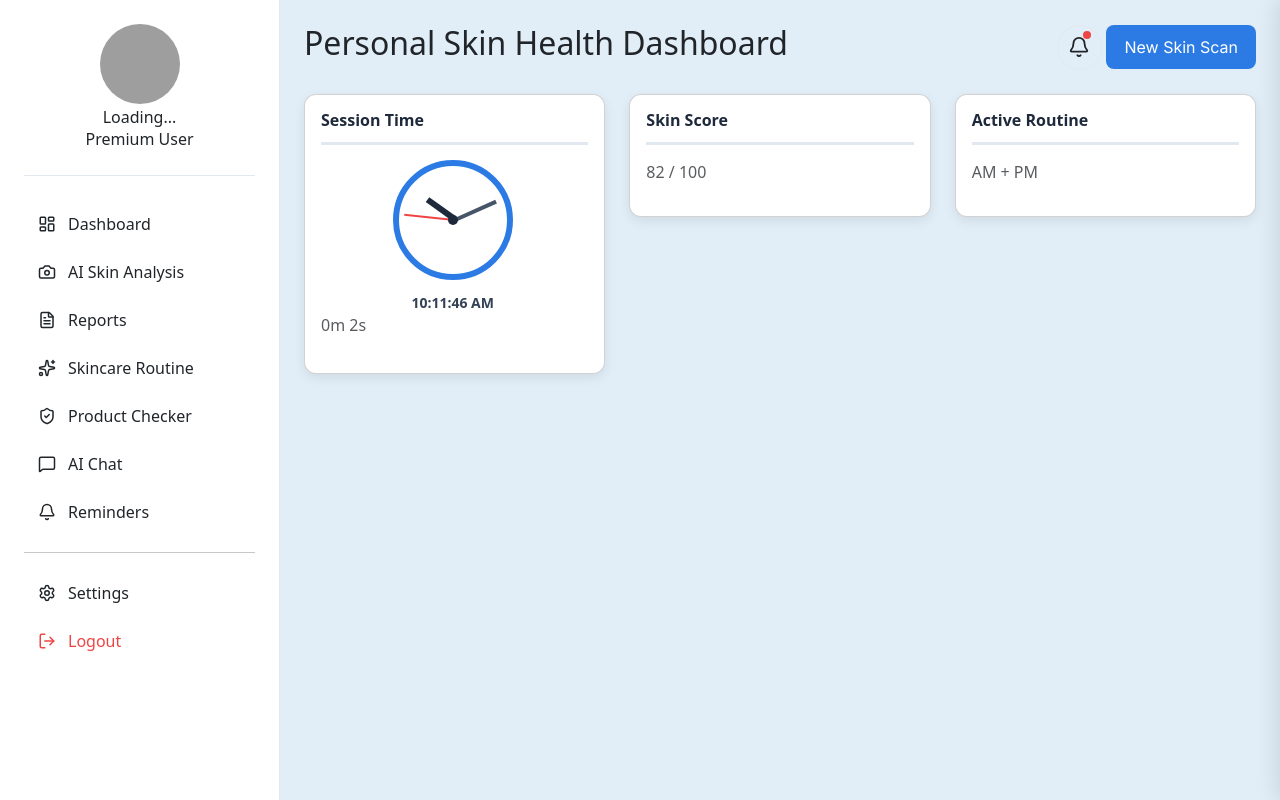
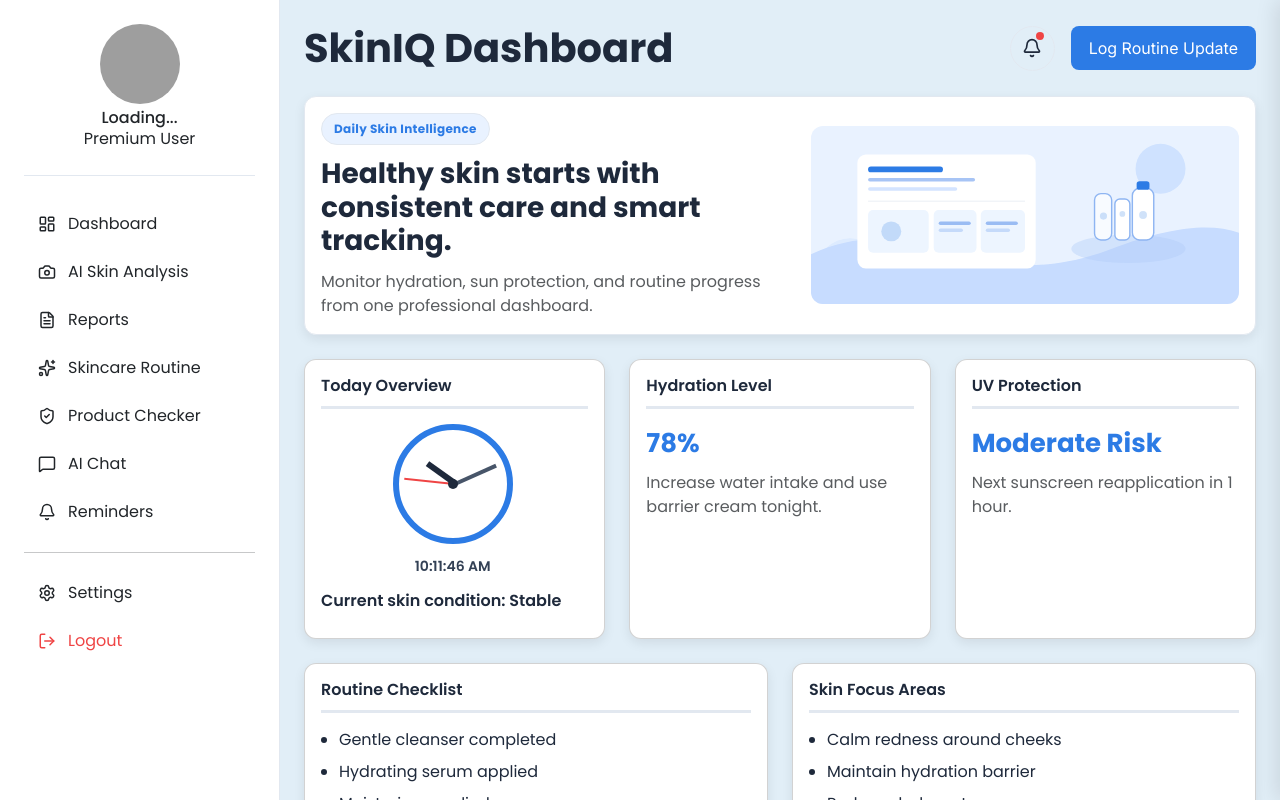
Before and after one commit to NimsaraVTA/SkinIQ---The-Final-Project, a React (Vite) app in the folder skinIQ/: page /ai-chat in a window 1280 px wide. Both pictures are taken after a click on the item "Dashboard". Built offline with nearby package versions, Linux system fonts and the light colour scheme; no server answers; grey boxes are pictures that could not be loaded.

Commit message:
Enhance Dashboard UI with new assets and layout improvements

```diff
--- a/skinIQ/src/components/molecules/SideBar/Sidebar.jsx
+++ b/skinIQ/src/components/molecules/SideBar/Sidebar.jsx
@@ -70,7 +70,7 @@ const Sidebar = ({ isOpen, onClose }) => {
           src={
             profileImage
               ? profileImage
-              : "https://img.freepik.com/premium-vector/account-avatar-profile-icon-simple-editable-vector-graphics_922357-21587.jpg"
+              : "https://img.freepik.com/premium-photo/rendered-photo-beautiful-model-applying-skin-care-products-flat-illustration_1096167-104394.jpg?w=360"
           }
           alt="User"
           className="profile-img"
--- a/skinIQ/src/components/pages/Dashboard Page/Dashboard.css
+++ b/skinIQ/src/components/pages/Dashboard Page/Dashboard.css
@@ -1,3 +1,5 @@
+@import url('https://fonts.googleapis.com/css2?family=Poppins:wght@400;500;600;700&display=swap');
+
 :root {
   --primary-blue: #2c7be5;
   --blue-soft: #e9f2ff;
@@ -16,6 +18,7 @@
   padding: 0;
   overflow: auto;
   background-color: #e1eef7;
+  font-family: 'Poppins', sans-serif;
 }
 
 .dashboard-main-wrapper {
@@ -30,6 +33,13 @@
   overflow-y: auto;
 }
 
+.dashboard-content h2 {
+  font-size: 40px;
+  font-weight: 700;
+  color: var(--text-dark);
+  margin-bottom: 0;
+}
+
 .notification-btn {
   position: relative;
   background: transparent;
@@ -42,14 +52,13 @@
   justify-content: center;
   cursor: pointer;
   z-index: 5;
+  color: var(--text-dark);
 }
 
 .notification-btn:hover {
   background: transparent;
 }
-.notification-icon{
-  margin-left: -50px;
-}
+
 .notification-dot {
   position: absolute;
   top: 5px;
@@ -146,6 +155,11 @@
   flex-direction: column;
 }
 
+.dashboard-mid-card {
+  width: 100%;
+  height: 100%;
+}
+
 .card-scroll-content {
   overflow-y: auto;
   flex-grow: 1;
@@ -160,3 +174,114 @@
   background-color: rgba(44, 123, 229, 0.4);
   border-radius: 10px;
 }
+
+.dashboard-highlight-text {
+  color: var(--text-dark);
+  font-weight: 600;
+  margin-top: 12px;
+}
+
+.dashboard-hero-card {
+  overflow: hidden;
+  border: 1px solid var(--border-soft);
+}
+
+.dashboard-hero-content {
+  display: grid;
+  grid-template-columns: 1.1fr 1fr;
+  gap: 20px;
+  align-items: center;
+}
+
+.dashboard-hero-text h4 {
+  font-size: 28px;
+  font-weight: 700;
+  color: var(--text-dark);
+  margin-bottom: 12px;
+}
+
+.dashboard-hero-badge {
+  display: inline-block;
+  background: var(--blue-soft);
+  color: var(--primary-blue);
+  border: 1px solid var(--border-soft);
+  border-radius: 999px;
+  padding: 6px 12px;
+  font-size: 12px;
+  font-weight: 700;
+  letter-spacing: 0.3px;
+  margin-bottom: 12px;
+}
+
+.dashboard-hero-image {
+  width: 100%;
+  max-height: 220px;
+  object-fit: cover;
+  border-radius: 12px;
+}
+
+.dashboard-score {
+  font-size: 26px;
+  font-weight: 700;
+  color: var(--primary-blue);
+  margin-bottom: 8px;
+}
+
+.dashboard-list {
+  margin: 0;
+  padding-left: 18px;
+  color: var(--text-dark);
+}
+
+.dashboard-list li {
+  margin-bottom: 8px;
+}
+
+.dashboard-products-grid {
+  display: grid;
+  grid-template-columns: repeat(auto-fit, minmax(220px, 1fr));
+  gap: 12px;
+  flex: 1;
+}
+
+.dashboard-products-layout {
+  display: grid;
+  grid-template-columns: minmax(220px, 320px) 1fr;
+  gap: 14px;
+  align-items: stretch;
+}
+
+.dashboard-products-image {
+  width: 100%;
+  height: 100%;
+  border-radius: 10px;
+  object-fit: cover;
+  border: 1px solid var(--border-soft);
+}
+
+.dashboard-product-item {
+  border: 1px solid var(--border-soft);
+  border-radius: 10px;
+  padding: 12px;
+  background: var(--blue-soft);
+}
+
+.dashboard-product-item h6 {
+  margin-bottom: 8px;
+  color: var(--text-dark);
+}
+
+@media (max-width: 992px) {
+  .dashboard-content h2 {
+    font-size: 32px;
+  }
+
+  .dashboard-hero-content,
+  .dashboard-products-layout {
+    grid-template-columns: 1fr;
+  }
+
+  .dashboard-hero-image {
+    max-height: 260px;
+  }
+}
--- a/skinIQ/src/components/pages/Dashboard Page/Dashboard.jsx
+++ b/skinIQ/src/components/pages/Dashboard Page/Dashboard.jsx
@@ -1,68 +1,133 @@
-import React, { useState, useEffect } from "react";
+import React, { useState } from "react";
 import Card from "../../atoms/Card/Card";
 import Button from "../../atoms/Button/Button";
 import { Bell } from "lucide-react";
 import NotificationDrawer from "./NotificationDrawer";
 import LiveClock from "../../molecules/Liveclock/LiveClock";
+import skincareHero from "../../../assets/skincare-hero.svg";
+import skincareProducts from "../../../assets/skincare-products.svg";
 
 const Dashboard = () => {
   const [openNotifications, setOpenNotifications] = useState(false);
-  const [sessionTime, setSessionTime] = useState(0);
 
-  useEffect(() => {
-    const timer = setInterval(() => {
-      setSessionTime((prev) => prev + 1);
-    }, 1000);
+  const routineChecklist = [
+    "Gentle cleanser completed",
+    "Hydrating serum applied",
+    "Moisturizer applied",
+    "Sunscreen reapplication pending",
+  ];
 
-    return () => clearInterval(timer);
-  }, []);
-
-  const formatTime = (seconds) => {
-    const mins = Math.floor(seconds / 60);
-    const secs = seconds % 60;
-    return `${mins}m ${secs}s`;
-  };
+  const skinFocus = [
+    "Calm redness around cheeks",
+    "Maintain hydration barrier",
+    "Reduce dark spot appearance",
+  ];
 
   return (
     <>
       <div className="dashboard-content">
         <div className="d-flex justify-content-between align-items-center mb-4">
-          <h2>Personal Skin Health Dashboard</h2>
+          <h2>SkinIQ Dashboard</h2>
 
           <div className="d-flex align-items-center gap-3 position-relative">
             <button
               className="notification-btn"
               onClick={() => setOpenNotifications(true)}
             >
+              <Bell size={20} />
               <span className="notification-dot"></span>
             </button>
-            <Bell size={22} className="notification-icon"/>
-            <Button variant="primary">New Skin Scan</Button>
+            <Button variant="primary">Log Routine Update</Button>
           </div>
         </div>
+
+        <Card className="dashboard-hero-card mb-4">
+          <div className="dashboard-hero-content">
+            <div className="dashboard-hero-text">
+              <p className="dashboard-hero-badge">Daily Skin Intelligence</p>
+              <h4>Healthy skin starts with consistent care and smart tracking.</h4>
+              <p className="text-muted mb-0">
+                Monitor hydration, sun protection, and routine progress from one professional dashboard.
+              </p>
+            </div>
+            <img src={skincareHero} alt="Skin care dashboard illustration" className="dashboard-hero-image" />
+          </div>
+        </Card>
 
         <div className="row g-4">
           <div className="col-md-4">
             <Card className="dashboard-card">
-            <h5 className="card-title-bordered">Session Time</h5>
+              <h5 className="card-title-bordered">Today Overview</h5>
               <div className="card-scroll-content">
                 <LiveClock />
-            <p className="text-muted">{formatTime(sessionTime)}</p>
+                <p className="dashboard-highlight-text">Current skin condition: Stable</p>
+                <p className="text-muted mb-0">Best care window: Evening repair routine</p>
               </div>
             </Card>
           </div>
 
           <div className="col-md-4">
-            <Card>
-              <h5 className="card-title-bordered">Skin Score</h5>
-              <p className="text-muted">82 / 100</p>
+            <Card className="dashboard-card">
+              <h5 className="card-title-bordered">Hydration Level</h5>
+              <p className="dashboard-score">78%</p>
+              <p className="text-muted mb-0">Increase water intake and use barrier cream tonight.</p>
             </Card>
           </div>
 
           <div className="col-md-4">
+            <Card className="dashboard-card">
+              <h5 className="card-title-bordered">UV Protection</h5>
+              <p className="dashboard-score">Moderate Risk</p>
+              <p className="text-muted mb-0">Next sunscreen reapplication in 1 hour.</p>
+            </Card>
+          </div>
+
+          <div className="col-md-6 d-flex">
+            <Card className="dashboard-mid-card">
+              <h5 className="card-title-bordered">Routine Checklist</h5>
+              <ul className="dashboard-list">
+                {routineChecklist.map((item) => (
+                  <li key={item}>{item}</li>
+                ))}
+              </ul>
+            </Card>
+          </div>
+
+          <div className="col-md-6 d-flex">
+            <Card className="dashboard-mid-card">
+              <h5 className="card-title-bordered">Skin Focus Areas</h5>
+              <ul className="dashboard-list">
+                {skinFocus.map((item) => (
+                  <li key={item}>{item}</li>
+                ))}
+              </ul>
+            </Card>
+          </div>
+
+          <div className="col-12">
             <Card>
-              <h5 className="card-title-bordered">Active Routine</h5>
-              <p className="text-muted">AM + PM</p>
+              <h5 className="card-title-bordered">Recommended Products Today</h5>
+              <div className="dashboard-products-layout">
+                <img
+                  src={skincareProducts}
+                  alt="Skincare product set illustration"
+                  className="dashboard-products-image"
+                />
+                <div className="dashboard-products-grid">
+                <div className="dashboard-product-item">
+                  <h6>Morning</h6>
+                  <p className="text-muted mb-0">Vitamin C serum, moisturizer, SPF 50 sunscreen.</p>
+                </div>
+                <div className="dashboard-product-item">
+                  <h6>Evening</h6>
+                  <p className="text-muted mb-0">Gentle cleanser, niacinamide serum, ceramide night cream.</p>
+                </div>
+                <div className="dashboard-product-item">
+                  <h6>Weekly Care</h6>
+                  <p className="text-muted mb-0">Hydrating mask and mild exfoliation (1-2 times).</p>
+                </div>
+                </div>
+              </div>
             </Card>
           </div>
         </div>
```
Also changed, not shown: skinIQ/src/assets/skincare-hero.svg (added), skinIQ/src/assets/skincare-products.svg (added). Lines whose indentation alone changed are shown as unchanged.
